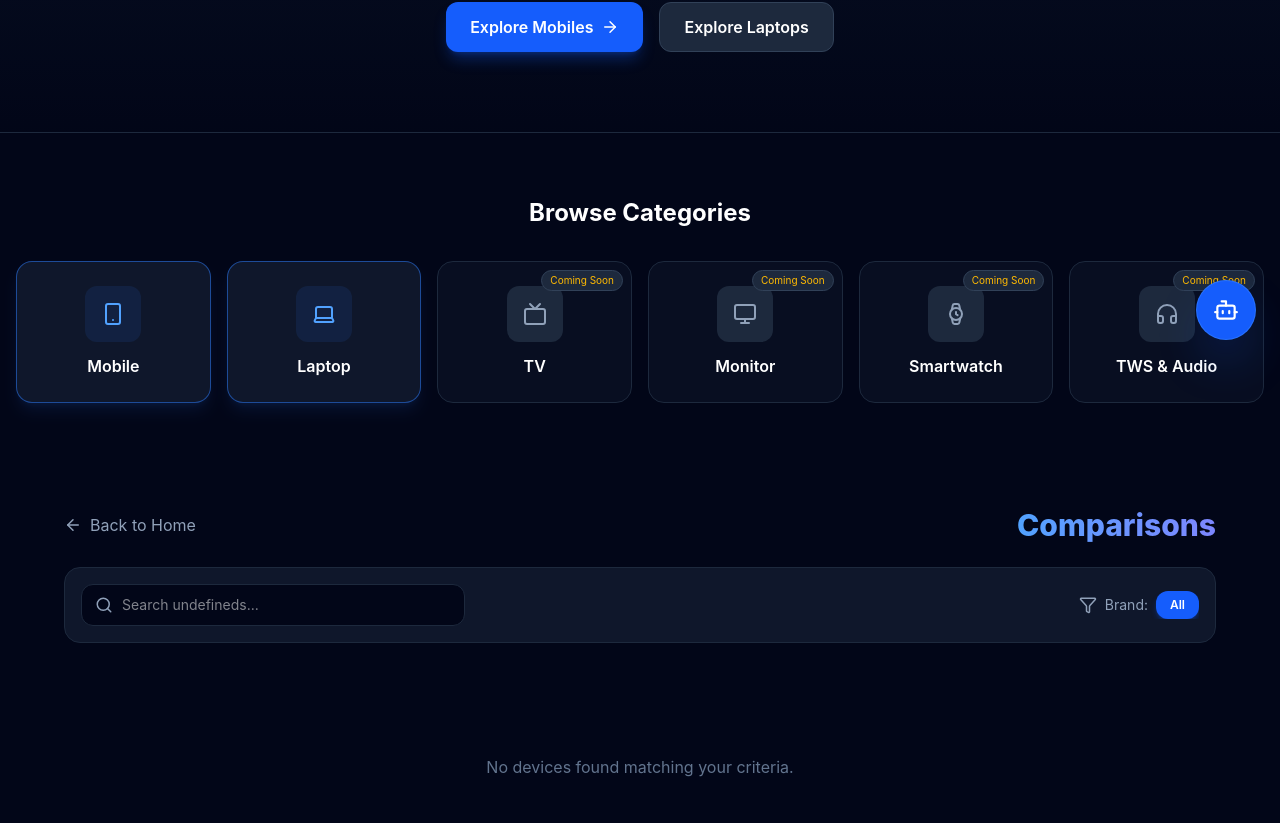
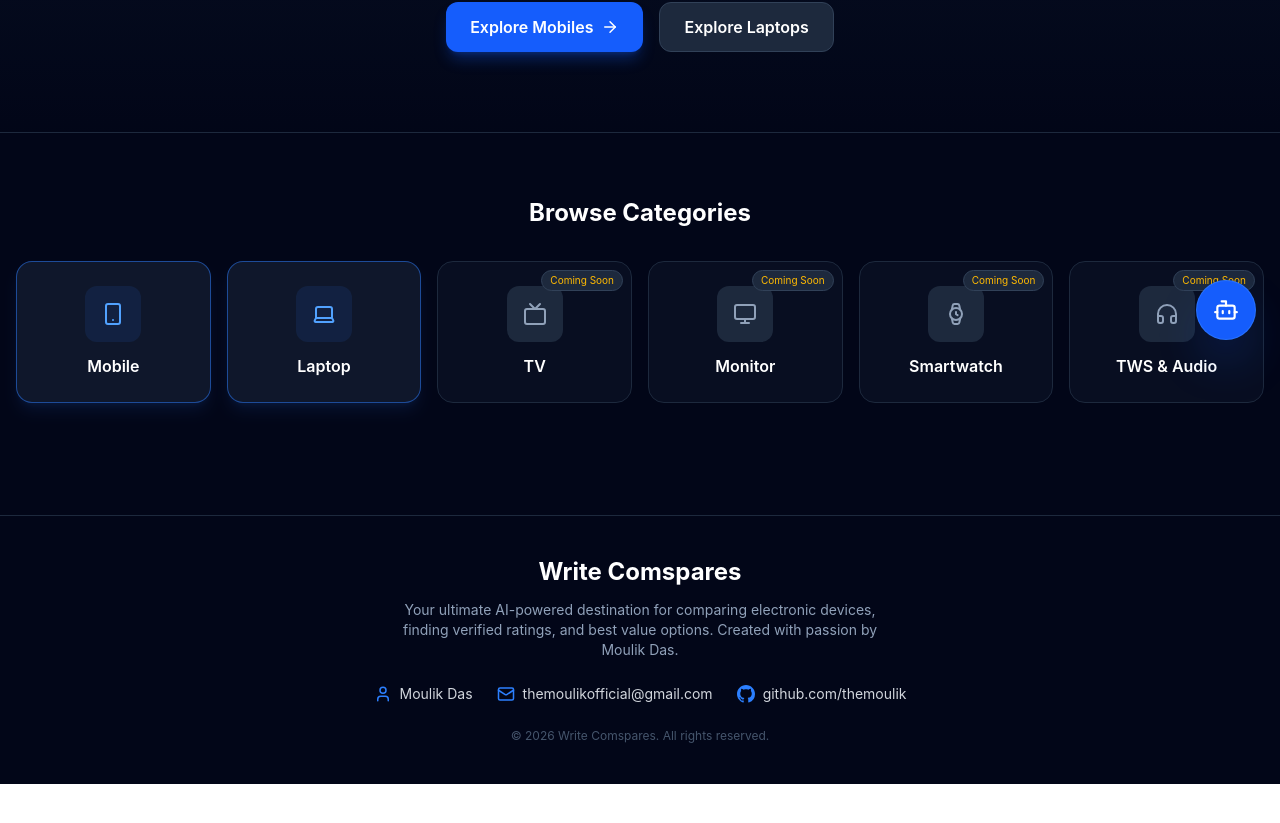
Before and after one commit to themoulik/Write-Comspares, a React app in the folder frontend/: page / in a window 1280 px wide. Shown: the part 436-1259 px from the top of the page. After the commit the page ends 1220 px from the top, so only its background shows below. Built offline with nearby package versions, Linux system fonts and the light colour scheme; the HTML template or start-up script is replaced by a standard one.

Commit message:
Edited footer

```diff
--- a/frontend/src/components/Footer.jsx
+++ b/frontend/src/components/Footer.jsx
@@ -1,173 +1,32 @@
-import { useParams, Link } from 'react-router-dom';
-import { productsData } from '../data/mockData';
-import { motion } from 'framer-motion';
-import { Star, ShieldCheck, Cpu, ArrowLeft, GitCompare, Search, Filter, Share2, MessageSquare, Check } from 'lucide-react';
-import { useState } from 'react';
+import { Mail, User } from 'lucide-react';
 
-export default function Products() {
-  const { type } = useParams();
-  const rawData = productsData[type] || [];
+export default function Footer() {
+  return (
+    <footer className="bg-dark text-gray-300 py-10 mt-12 border-t border-slate-800 bg-slate-950">
+      <div className="container mx-auto px-4 text-center">
+        <h2 className="text-2xl font-bold text-white mb-3">Write Comspares</h2>
+        <p className="mb-6 max-w-lg mx-auto text-sm text-slate-400">
+          Your ultimate AI-powered destination for comparing electronic devices, finding verified ratings, and best value options. Created with passion by Moulik Das.
+        </p>
 
-  const [searchTerm, setSearchTerm] = useState('');
-  const [selectedBrand, setSelectedBrand] = useState('All');
-  const [copiedId, setCopiedId] = useState(null);
-  const [activeReviewId, setActiveReviewId] = useState(null);
-
-  // Get unique brands for filter
-  const brands = ['All', ...new Set(rawData.map(item => item.brand))];
-
-  // Filter products based on search and brand
-  const filteredData = rawData.filter(item => {
-    const matchesSearch = item.name.toLowerCase().includes(searchTerm.toLowerCase());
-    const matchesBrand = selectedBrand === 'All' || item.brand === selectedBrand;
-    return matchesSearch && matchesBrand;
-  });
-
-  const handleShare = (item) => {
-    const shareText = `Check out ${item.name} - ${item.specs} on Write Comspares!`;
-    navigator.clipboard.writeText(window.location.href);
-    setCopiedId(item.id);
-    setTimeout(() => setCopiedId(null), 2000);
-  };
-
-  return (
-    <div className="min-h-screen bg-slate-950 text-white py-10 px-4">
-      <div className="container mx-auto max-w-6xl">
-        <div className="flex justify-between items-center mb-6">
-          <Link to="/" className="inline-flex items-center gap-2 text-slate-400 hover:text-white transition">
-            <ArrowLeft size={18} /> Back to Home
-          </Link>
-          <h1 className="text-3xl font-extrabold capitalize bg-gradient-to-r from-blue-400 to-indigo-400 bg-clip-text text-transparent">
-            {type} Comparisons
-          </h1>
+        <div className="flex justify-center items-center gap-6 mb-6 flex-wrap">
+          <div className="flex items-center gap-2 text-sm">
+            <User size={18} className="text-blue-500"/>
+            <span>Moulik Das</span>
+          </div>
+          <a href="mailto:themoulikofficial@gmail.com" className="flex items-center gap-2 text-sm hover:text-blue-400 transition">
+            <Mail size={18} className="text-blue-500"/>
+            <span>themoulikofficial@gmail.com</span>
+          </a>
+          <a href="https://github.com/themoulik" target="_blank" rel="noreferrer" className="flex items-center gap-2 text-sm hover:text-blue-400 transition">
+            <svg className="w-[18px] h-[18px] text-blue-500 fill-current" viewBox="0 0 24 24">
+              <path d="M12 0C5.37 0 0 5.37 0 12c0 5.31 3.435 9.795 8.205 11.385.6.105.825-.255.825-.57 0-.285-.015-1.23-.015-2.235-3.015.555-3.795-.735-4.035-1.41-.135-.345-.72-1.41-1.23-1.695-.42-.225-1.02-.78-.015-.795.945-.015 1.62.87 1.845 1.23 1.08 1.815 2.805 1.305 3.495.99.105-.78.42-1.305.765-1.605-2.67-.3-5.46-1.335-5.46-5.925 0-1.305.465-2.385 1.23-3.225-.12-.3-.54-1.53.12-3.18 0 0 1.005-.315 3.3 1.23.96-.27 1.98-.405 3-.405s2.04.135 3 .405c2.295-1.56 3.3-1.23 3.3-1.23.66 1.65.24 2.88.12 3.18.765.84 1.23 1.905 1.23 3.225 0 4.605-2.805 5.625-5.475 5.925.435.375.81 1.095.81 2.22 0 1.605-.015 2.895-.015 3.3 0 .315.225.69.825.57A12.02 12.02 0 0024 12c0-6.63-5.37-12-12-12z"/>
+            </svg>
+            <span>github.com/themoulik</span>
+          </a>
         </div>
-
-        {/* Search & Filter Bar */}
-        <div className="bg-slate-900 p-4 rounded-2xl border border-slate-800 mb-8 flex flex-col md:flex-row gap-4 justify-between items-center">
-          <div className="relative w-full md:w-96">
-            <Search className="absolute left-3.5 top-3 text-slate-400" size={18} />
-            <input
-              type="text"
-              placeholder={`Search ${type}s...`}
-              value={searchTerm}
-              onChange={(e) => setSearchTerm(e.target.value)}
-              className="w-full bg-slate-950 border border-slate-800 rounded-xl pl-10 pr-4 py-2.5 text-sm text-white focus:outline-none focus:border-blue-500 transition"
-            />
-          </div>
-
-          <div className="flex items-center gap-2 w-full md:w-auto overflow-x-auto pb-2 md:pb-0">
-            <Filter size={18} className="text-slate-400 ml-2" />
-            <span className="text-sm text-slate-400">Brand:</span>
-            {brands.map((brand, idx) => (
-              <button
-                key={idx}
-                onClick={() => setSelectedBrand(brand)}
-                className={`px-3.5 py-1.5 rounded-xl text-xs font-semibold transition cursor-pointer ${
-                  selectedBrand === brand
-                    ? 'bg-blue-600 text-white shadow-md shadow-blue-600/30'
-                    : 'bg-slate-800 text-slate-300 hover:bg-slate-700'
-                }`}
-              >
-                {brand}
-              </button>
-            ))}
-          </div>
-        </div>
-
-        {/* Products Grid */}
-        <div className="grid grid-cols-1 md:grid-cols-2 gap-8">
-          {filteredData.length === 0 ? (
-            <div className="col-span-full text-center py-20 text-slate-500">
-              No devices found matching your criteria.
-            </div>
-          ) : (
-            filteredData.map((item, index) => (
-              <motion.div
-                initial={{ opacity: 0, y: 30 }}
-                animate={{ opacity: 1, y: 0 }}
-                transition={{ delay: index * 0.15 }}
-                key={item.id}
-                className="bg-slate-900 rounded-2xl border border-slate-800 overflow-hidden shadow-xl hover:border-blue-500/50 transition-all flex flex-col justify-between group"
-              >
-                <div className="relative h-60 overflow-hidden bg-slate-900">
-                  <img src={item.image} alt={item.name} className="w-full h-full object-cover group-hover:scale-105 transition duration-500" />
-                  <div className="absolute top-3 right-3 bg-slate-900/80 backdrop-blur-md px-3 py-1 rounded-full text-xs font-bold text-blue-400 border border-blue-500/30 flex items-center gap-1">
-                    <ShieldCheck size={14} /> AI Verified
-                  </div>
-                  <div className="absolute top-3 left-3 bg-slate-900/80 backdrop-blur-md px-3 py-1 rounded-full text-xs font-bold text-slate-300 border border-slate-700">
-                    ₹{item.price.toLocaleString('en-IN')}
-                  </div>
-                </div>
-
-                <div className="p-6 flex flex-col flex-grow">
-                  <h2 className="text-2xl font-bold mb-2 text-white">{item.name}</h2>
-                  <p className="text-sm text-slate-400 mb-6 flex items-center gap-2">
-                    <Cpu size={16} className="text-blue-400 flex-shrink-0" /> {item.specs}
-                  </p>
-
-                  <div className="flex justify-between items-center mb-6 pt-4 border-t border-slate-800">
-                    <span className="flex items-center text-amber-400 font-bold gap-1 bg-amber-400/10 px-3 py-1.5 rounded-xl border border-amber-400/20">
-                      <Star size={16} fill="currentColor"/> {item.rating} / 5.0
-                    </span>
-                    <span className="bg-blue-500/10 text-blue-400 px-3.5 py-1.5 rounded-xl text-sm font-semibold border border-blue-500/20">
-                      {item.value}
-                    </span>
-                  </div>
-
-                  <div className="flex gap-2 mb-4">
-                    <button
-                      onClick={() => alert(`Comparing specs for ${item.name}...`)}
-                      className="flex-1 py-2.5 bg-blue-600 hover:bg-blue-500 font-semibold rounded-xl transition flex items-center justify-center gap-2 text-sm shadow-lg shadow-blue-600/20 cursor-pointer"
-                    >
-                      <GitCompare size={16} /> Compare Specs
-                    </button>
-
-                    <button
-                      onClick={() => handleShare(item)}
-                      title="Share Product"
-                      className="px-3 py-2.5 bg-slate-800 hover:bg-slate-700 font-semibold rounded-xl transition border border-slate-700 flex items-center justify-center cursor-pointer text-slate-300"
-                    >
-                      {copiedId === item.id ? <Check size={18} className="text-emerald-400" /> : <Share2 size={18} />}
-                    </button>
-
-                    <button
-                      onClick={() => setActiveReviewId(activeReviewId === item.id ? null : item.id)}
-                      title="User Reviews"
-                      className={`px-3 py-2.5 font-semibold rounded-xl transition border flex items-center justify-center cursor-pointer ${
-                        activeReviewId === item.id ? 'bg-blue-500/20 border-blue-500 text-blue-400' : 'bg-slate-800 border-slate-700 text-slate-300 hover:bg-slate-700'
-                      }`}
-                    >
-                      <MessageSquare size={18} />
-                    </button>
-                  </div>
-
-                  {/* Mock User Reviews Section */}
-                  {activeReviewId === item.id && (
-                    <motion.div
-                      initial={{ opacity: 0, height: 0 }}
-                      animate={{ opacity: 1, height: 'auto' }}
-                      className="mt-4 pt-4 border-t border-slate-800 space-y-3 bg-slate-950 p-4 rounded-xl"
-                    >
-                      <h4 className="text-xs font-bold text-slate-400 uppercase tracking-wider">User Reviews</h4>
-                      {item.reviews.map((rev, rIdx) => (
-                        <div key={rIdx} className="text-xs bg-slate-900 p-2.5 rounded-lg border border-slate-800/60">
-                          <div className="flex justify-between items-center mb-1">
-                            <span className="font-semibold text-slate-200">{rev.name}</span>
-                            <span className="flex items-center text-amber-400 gap-0.5">
-                              <Star size={12} fill="currentColor"/> {rev.rating}
-                            </span>
-                          </div>
-                          <p className="text-slate-400">{rev.comment}</p>
-                        </div>
-                      ))}
-                    </motion.div>
-                  )}
-                </div>
-              </motion.div>
-            ))
-          )}
-        </div>
+        <p className="text-xs text-slate-600">© {new Date().getFullYear()} Write Comspares. All rights reserved.</p>
       </div>
-    </div>
+    </footer>
   );
 }
```
